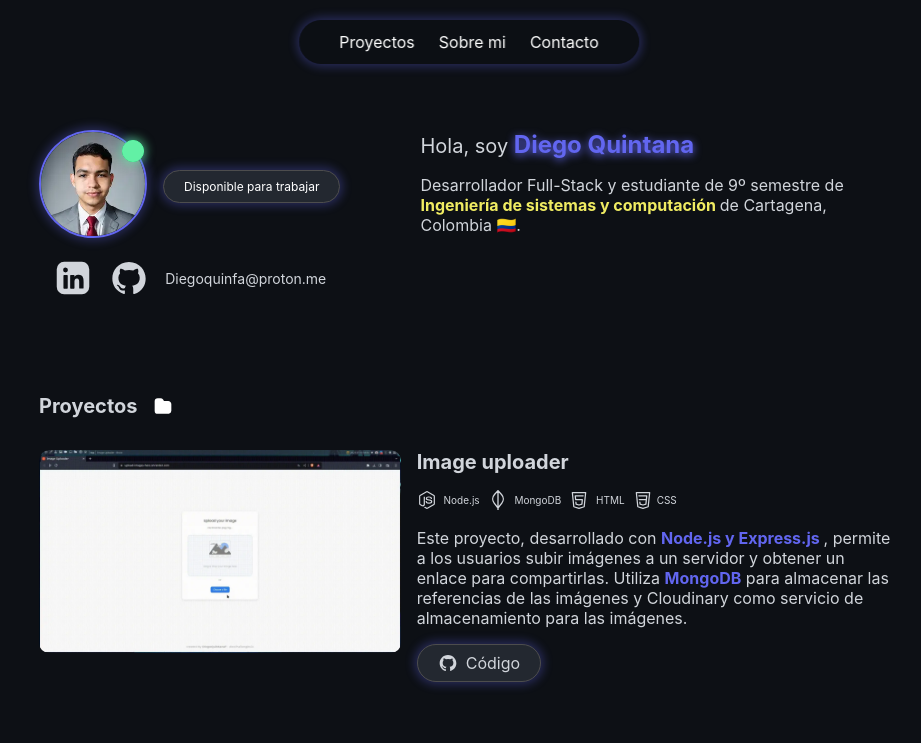
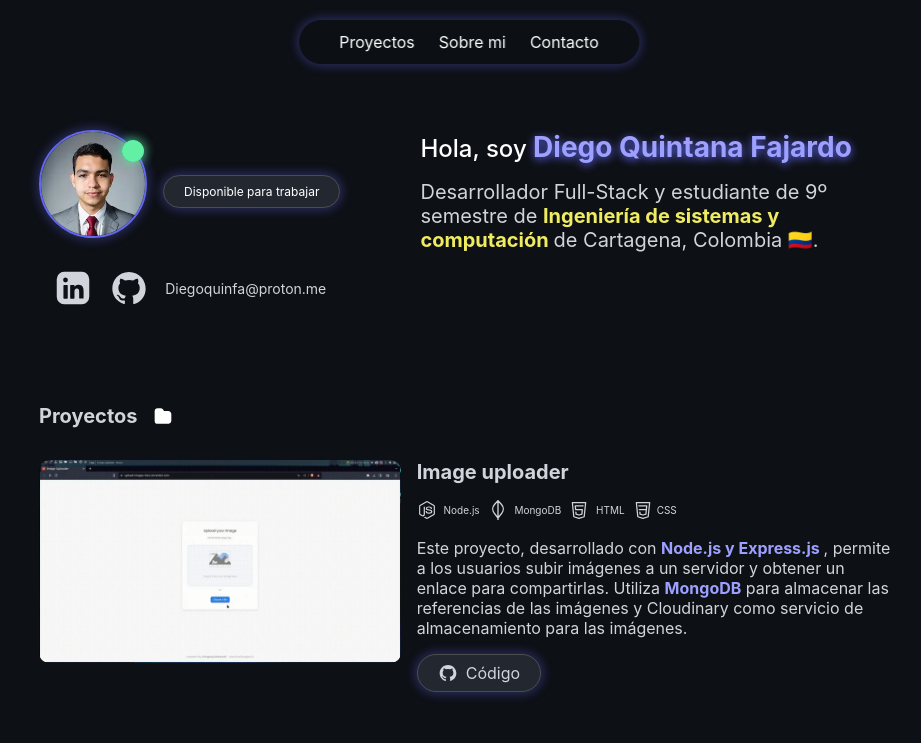
Before and after one commit to diegoquinfa/porfolio-web, a website built with Vite: page index.html in a window 1280 px wide. Shown: the top 743 px of the page, without its empty margins (171-1092 px from the left). Built offline with nearby package versions, Linux system fonts and the light colour scheme.

Commit message:
fix: Accesiblty sea fix, adding purple-soft

```diff
--- a/css/style.css
+++ b/css/style.css
@@ -12,7 +12,7 @@
   --bg-secundary: #232830;
 
   --purple: #6266f0;
-  /* --purple: #9da0ff; */
+  --purple-soft: #9da0ff;
   --yellow: #f0ec62;
 
   --gray-soft: #d1d5db;
@@ -21,8 +21,12 @@
   --green-soft: #62f0a5;
   --green-hard: #0ab159;
 
+  /* 48px*/
+  --xl-desktop: 3rem;
   /* 24px*/
   --xl: 1.5rem;
+  /* 28 */
+  --lg-desktop: 1.75rem;
   /* 20px*/
   --lg: 1.25rem;
   /* 16px */
@@ -231,15 +235,18 @@ a:hover {
 }
 
 .welcome__title {
-  font-weight: normal;
+  color: var(--white);
+  font-weight: 500;
   font-size: var(--lg);
 }
 
 .welcome__title--name {
   font-weight: bold;
-  color: var(--purple);
+  color: var(--purple-soft);
   filter: drop-shadow(0 2px 4px var(--purple));
   font-size: var(--xl);
+  display: inline-block;
+  width: max-content;
 }
 
 .welcome__description {
@@ -369,7 +376,7 @@ a:hover {
 }
 
 .projects__app-description--bold {
-  color: var(--purple);
+  color: var(--purple-soft);
   font-weight: bold;
   margin-bottom: 1rem;
 }
@@ -458,7 +465,6 @@ a:hover {
 
 .about__paragraph--white {
   color: var(--white);
-  font-weight: 500;
 }
 
 .about__contact {
@@ -498,9 +504,22 @@ a:hover {
 }
 
 @media (min-width: 800px) {
+  .welcome__title {
+    font-size: var(--xl);
+  }
+
+  .welcome__title--name {
+    width: fit-content;
+    font-size: var(--lg-desktop);
+  }
+
   .projects__app-container {
     display: grid;
     grid-template-columns: 1.5fr 2fr;
+  }
+
+  .welcome__description {
+    font-size: var(--lg);
   }
 
   .welcome {
--- a/index.html
+++ b/index.html
@@ -6,7 +6,7 @@
   <link rel="icon" type="image/x-icon" href="/favicon.ico" />
   <meta name="viewport" content="width=device-width, initial-scale=1" />
   <meta name="description"
-    content="Porfolio web de Diego Quintana (@diegoquinfa en GitHub), aquí se muestra los proyectos que hecho como full-stack (backend y frontend) developer" />
+    content="Porfolio web de Diego Quintana Fajardo (@diegoquinfa), aquí se muestra los proyectos que hecho como full-stack (backend y frontend) developer" />
   <meta name="keywords"
     content="web, developer, fullstack, backend, frontend, javascript, reactjs, express, ingeniería, sistemas" />
   <meta name="author" content="Diego Andrés Quintana Fajardo" />
@@ -19,7 +19,7 @@
   <!-- Open Graph -->
   <meta property="og:title" content="Diego Quintana Fajardo | Full-Stack Developer" />
   <meta property="og:description"
-    content="Porfolio web de Diego Quintana, aquí se muestra los proyectos que hecho como full-stack (backend y frontend) developer" />
+    content="Porfolio web de Diego Quintana Fajardo, aquí se muestra los proyectos que hecho como full-stack (backend y frontend) developer" />
   <meta property="og:url" content="https://diegoquinfa.vercel.app/" />
   <meta property="og:image" content="https://diegoquinfa.vercel.app/assets/img/open_graph.webp" />
   <meta property="og:image:height" content="630" />
@@ -36,7 +36,7 @@
   <meta name="twitter:card" content="summary_large_image" />
   <meta name="twitter:image:src" content="https://diegoquinfa.vercel.app/assets/img/open_graph.webp" />
 
-  <title>Diego Quintana | Full-Stack Developer</title>
+  <title>Diego Quintana Fajardo | Full-Stack Developer</title>
   <link href="css/style.css" rel="stylesheet" />
 </head>
 
@@ -48,10 +48,10 @@
           <a href="#projects" alt="Sección de proyectos realizados">Proyectos</a>
         </li>
         <li class="nav__item">
-          <a href="#about" alt="Sección de información sobre Diego Quintana">Sobre mi</a>
+          <a href="#about" alt="Sección de información sobre Diego Quintana Fajardo">Sobre mi</a>
         </li>
-        <li class="nav__item" alt="Sección de contacto e información">
-          <a href="#contact">Contacto</a>
+        <li class="nav__item">
+          <a href="#contact" alt="Sección de contacto e información">Contacto</a>
         </li>
       </ul>
     </nav>
@@ -62,11 +62,12 @@
         <div class="relative rounded-full">
           <div class="profile-picture__online absolute rounded-full"></div>
           <div class="profile-picture__online--ping absolute rounded-full"></div>
-          <img class="profile-picture__img" src="assets/img/profile_linkedIn.webp" alt="Diego Quintana Developer" />
+          <img class="profile-picture__img" src="assets/img/profile_linkedIn.webp"
+            alt="Foto profesional de Diego Quintana Fajardo" />
         </div>
         <figcaption class="welcome__ready-to-work-container">
           <a class="welcomen__ready-to-work-anchor btn" href="https://www.linkedin.com/in/diegoquinfa/"
-            alt="Redirección al LinkedIn" target="_blank">
+            alt="Perfil de LinkedIn" target="_blank">
             Disponible para trabajar
           </a>
         </figcaption>
@@ -74,7 +75,8 @@
 
       <div class="welcome__text-container">
         <h1 class="welcome__title">
-          Hola, soy <span class="welcome__title--name">Diego Quintana</span>
+          Hola, soy
+          <span class="welcome__title--name">Diego Quintana Fajardo</span>
         </h1>
         <p class="welcome__description">
           Desarrollador Full-Stack y estudiante de 9º semestre de
@@ -87,9 +89,13 @@
 
       <div class="welcome__social-container">
         <a href="https://www.linkedin.com/in/diegoquinfa/" target="_blank" alt="Cuenta de LinkedIn"
-          class="welcome__social-icon welcome__social-icon--linkedIn"></a>
+          class="welcome__social-icon welcome__social-icon--linkedIn">
+          <span style="visibility: hidden">LinkedIn</span>
+        </a>
         <a href="https://github.com/Diegoquinfa" target="_blank" alt="Cuenta de Github"
-          class="welcome__social-icon welcome__social-icon--github"></a>
+          class="welcome__social-icon welcome__social-icon--github">
+          <span style="visibility: hidden">Github</span>
+        </a>
         <p class="welcome__email">Diegoquinfa@proton.me</p>
       </div>
     </section>
@@ -180,7 +186,7 @@
             <div class="about__picture__online profile-picture__online absolute rounded-full"></div>
             <div class="about__picture__online--ping profile-picture__online--ping absolute rounded-full"></div>
             <img class="about__img profile-picture__img" src="assets/img/profile_linkedIn_lg.webp"
-              alt="Diego Quintana Developer" />
+              alt="Foto profesional de Diego Quintana Fajardo Developer" />
           </div>
         </figure>
 
```
